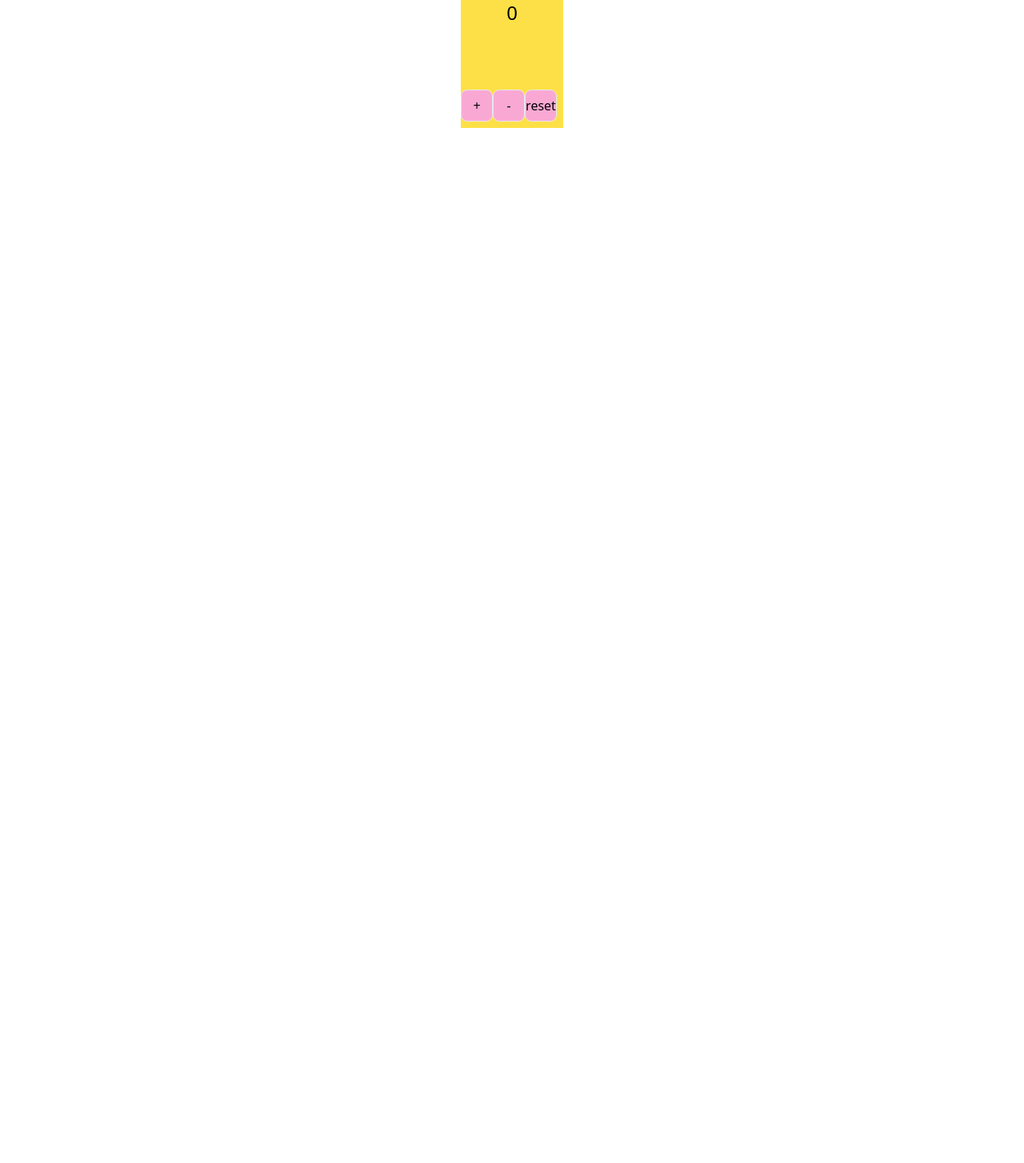
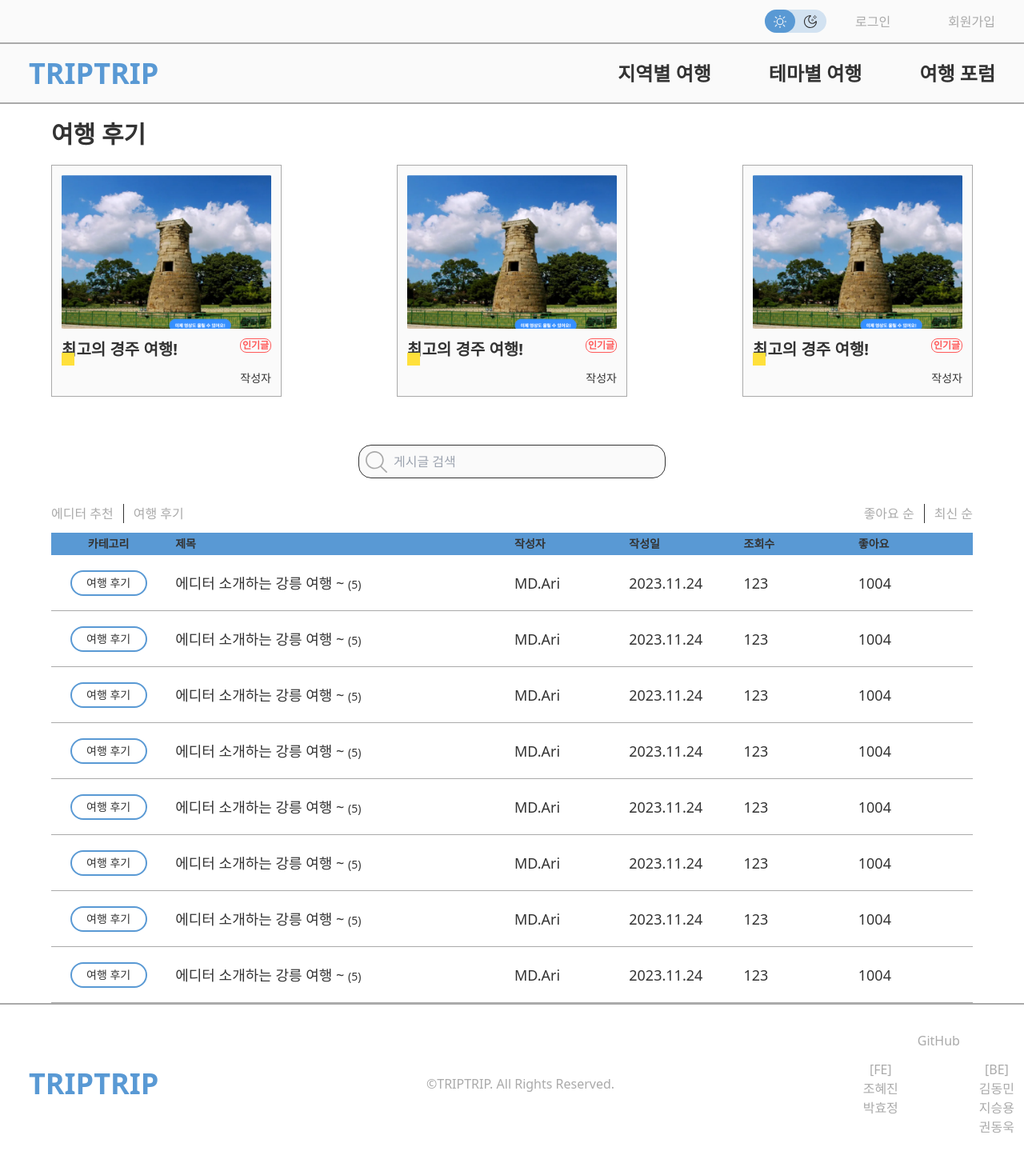
Before and after one commit to TRIP-Side-Project/frontend, a React (Vite) app: page / in a window 1280 px wide. Shown: the whole page at 80% size. Before the commit the page ends 800 px from the top, so only its background shows below. Built offline with nearby package versions, Linux system fonts and the light colour scheme.

Commit message:
Style: 전역 Layout 설정 컴포넌트 구현

```diff
--- a/src/App.tsx
+++ b/src/App.tsx
@@ -1,9 +1,16 @@
-import Temp from "./pages/Temp";
+import Footer from "./components/Footer";
+import Layout from "./components/Layout";
+import Header from "./components/header/Header";
+import Forum from "./pages/Forum";
 
 function App() {
 	return (
 		<>
-			<Temp />
+			<Header />
+			<Layout>
+				<Forum />
+			</Layout>
+			<Footer />
 		</>
 	);
 }
--- /dev/null
+++ b/src/components/Layout.tsx
@@ -0,0 +1,12 @@
+type ComponentProps = {
+	children: React.ReactNode;
+};
+
+const Layout = ({ children }: ComponentProps) => {
+	//px-14 제거
+	return (
+		<div className="flex justify-center w-full h-full m-0">{children}</div>
+	);
+};
+
+export default Layout;
```
